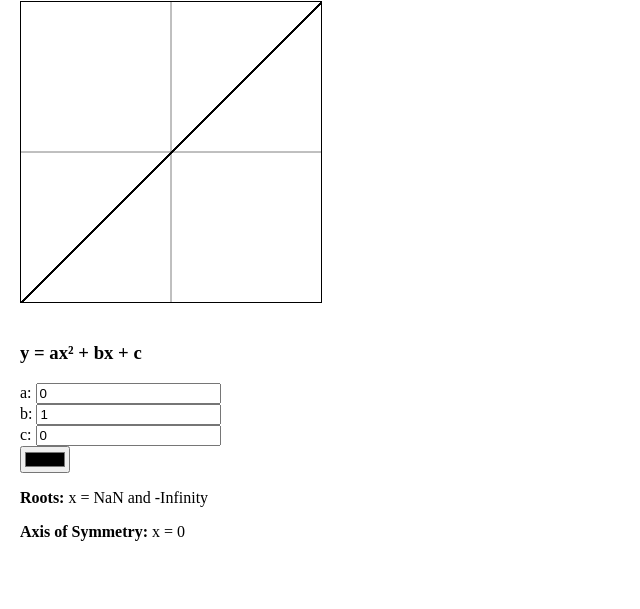
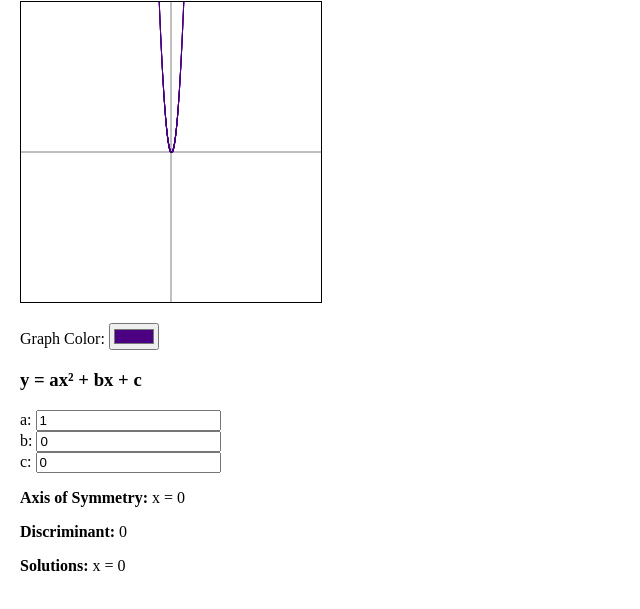
Before and after one commit to elijahkin/grapher, a plain HTML site: page index.html in a window 1280 px wide. Shown: the part 65-674 px from the top of the page, without its empty margins (0-640 px from the left). Drawn offline with Linux system fonts and the light colour scheme.

Commit message:
Optimized solution calculation and improved user interface

```diff
--- a/grapher.js
+++ b/grapher.js
@@ -20,11 +20,25 @@ function graph() {
   var a = document.getElementById("a").value;
   var b = document.getElementById("b").value;
   var c = document.getElementById("c").value;
-  document.getElementById("roots").innerHTML =
-    (-b + (b ** 2 - 4 * a * c) ** 0.5) / (2 * a) +
-    " and " +
-    (-b - (b ** 2 - 4 * a * c) ** 0.5) / (2 * a);
-  document.getElementById("aos").innerHTML = (-b / 2) * a;
+
+  var aos = -b / (2 * a);
+  document.getElementById("aos").innerHTML = aos;
+
+  var discriminant = b ** 2 - 4 * a * c;
+  document.getElementById("discriminant").innerHTML = discriminant;
+
+  if (discriminant > 0) {
+    document.getElementById("solutions").innerHTML =
+      aos +
+      discriminant ** 0.5 / (2 * a) +
+      " and " +
+      (aos - discriminant ** 0.5 / (2 * a));
+  } else if (discriminant == 0) {
+    document.getElementById("solutions").innerHTML = aos;
+  } else {
+    document.getElementById("solutions").innerHTML = "No real solutions";
+  }
+
   var x;
   var color = document.getElementById("color");
   for (x = -canv.width / 2; x < canv.width / 2; x += 0.01) {
--- a/index.html
+++ b/index.html
@@ -7,19 +7,24 @@
   <body onload="graph()">
     <h1>Quadratic Grapher</h1>
     <canvas id="canv" width="300" height="300"></canvas>
+    <div>
+      Graph Color:
+      <input type="color" id="color" value="#4B0082" onchange="graph()" />
+    </div>
 
     <h3>y = ax² + bx + c</h3>
     <div>
-      a: <input type="number" id="a" value="0" step="0.1" oninput="graph()" />
+      a: <input type="number" id="a" value="1" step="0.1" oninput="graph()" />
     </div>
     <div>
-      b: <input type="number" id="b" value="1" step="0.1" oninput="graph()" />
+      b: <input type="number" id="b" value="0" step="0.1" oninput="graph()" />
     </div>
     <div>
       c: <input type="number" id="c" value="0" step="0.1" oninput="graph()" />
     </div>
-    <input type="color" id="color" onchange="graph()" />
-    <p><b>Roots: </b>x = <span id="roots"></span></p>
+
     <p><b>Axis of Symmetry: </b>x = <span id="aos"></span></p>
+    <p><b>Discriminant: </b><span id="discriminant"></span></p>
+    <p><b>Solutions: </b>x = <span id="solutions"></span></p>
   </body>
 </html>
```
